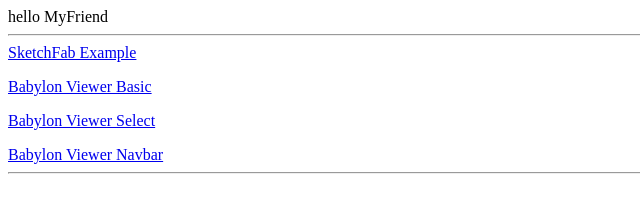
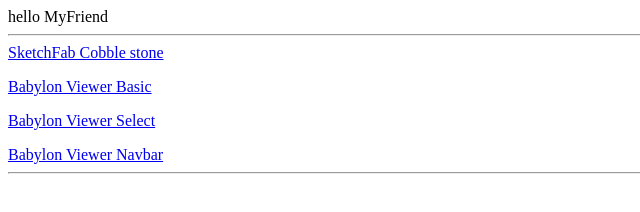
Before and after one commit to gwz0605/one-cobble-stone, a plain HTML site: page index.html in a window 1280 px wide. Shown: the full height of the page, 0-640 px from the left. Drawn offline with Linux system fonts and the light colour scheme.

Commit message:
Update index.html

```diff
--- a/index.html
+++ b/index.html
@@ -1,6 +1,6 @@
 hello MyFriend
 <hr/>
-<a href="sketchfab.html">SketchFab Example</a> <br/>
+<a href="sketchfab.html">SketchFab Cobble stone</a> <br/>
 
 <p>
 <a href="0.babylonViewer Basic.html">Babylon Viewer Basic</a>
```
